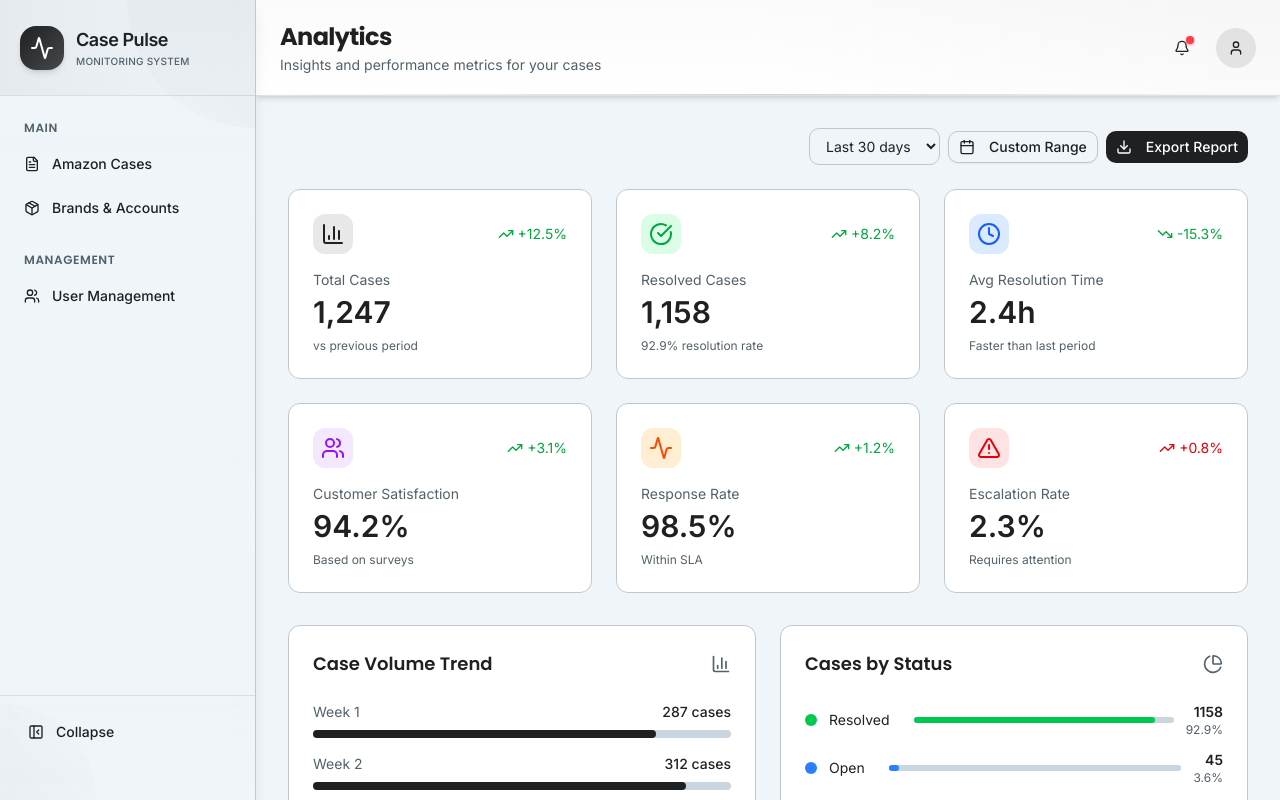
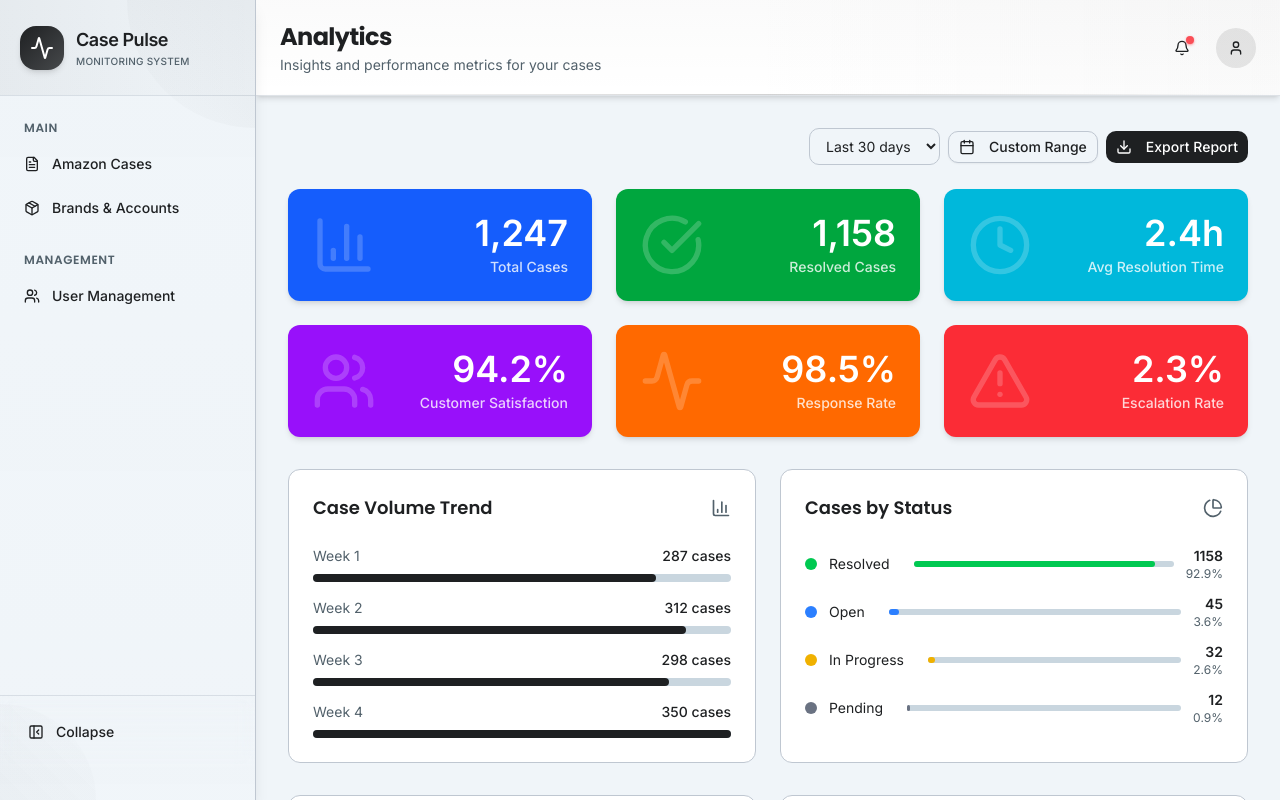
Before and after one commit to ssuico/casepulse, a Next.js app: page /analytics in a window 1280 px wide. Shown: the top 800 px of the page. Built offline with nearby package versions, Linux system fonts and the light colour scheme; sample sign-in values are in the browser's storage.

Commit message:
enhance analytics cards

```diff
--- a/src/app/analytics/page.tsx
+++ b/src/app/analytics/page.tsx
@@ -83,96 +83,70 @@ export default function AnalyticsPage() {
 
       {/* Key Metrics */}
       <div className="grid grid-cols-1 sm:grid-cols-2 lg:grid-cols-3 gap-6 mb-8">
-        <div className="bg-card border rounded-lg p-6">
-          <div className="flex items-center justify-between mb-4">
-            <div className="p-2 bg-primary/10 rounded-lg">
-              <BarChart3 className="h-6 w-6 text-primary" />
-            </div>
-            <div className="flex items-center text-green-600 text-sm">
-              <TrendingUp className="h-4 w-4 mr-1" />
-              +12.5%
-            </div>
+        {/* Total Cases */}
+        <div className="relative bg-blue-600 rounded-lg p-6 shadow-md hover:shadow-lg transition-shadow cursor-pointer overflow-hidden">
+          <div className="absolute left-6 top-1/2 -translate-y-1/2 opacity-20">
+            <BarChart3 className="h-16 w-16 text-white" />
           </div>
-          <p className="text-sm text-muted-foreground mb-1">Total Cases</p>
-          <p className="text-3xl font-bold">{mockStats.totalCases.toLocaleString()}</p>
-          <p className="text-xs text-muted-foreground mt-2">vs previous period</p>
+          <div className="relative text-right">
+            <p className="text-4xl font-bold text-white mb-1">{mockStats.totalCases.toLocaleString()}</p>
+            <p className="text-sm text-white/80 font-medium">Total Cases</p>
+          </div>
         </div>
 
-        <div className="bg-card border rounded-lg p-6">
-          <div className="flex items-center justify-between mb-4">
-            <div className="p-2 bg-green-100 rounded-lg">
-              <CheckCircle className="h-6 w-6 text-green-600" />
-            </div>
-            <div className="flex items-center text-green-600 text-sm">
-              <TrendingUp className="h-4 w-4 mr-1" />
-              +8.2%
-            </div>
+        {/* Resolved Cases */}
+        <div className="relative bg-green-600 rounded-lg p-6 shadow-md hover:shadow-lg transition-shadow cursor-pointer overflow-hidden">
+          <div className="absolute left-6 top-1/2 -translate-y-1/2 opacity-20">
+            <CheckCircle className="h-16 w-16 text-white" />
           </div>
-          <p className="text-sm text-muted-foreground mb-1">Resolved Cases</p>
-          <p className="text-3xl font-bold">{mockStats.resolvedCases.toLocaleString()}</p>
-          <p className="text-xs text-muted-foreground mt-2">
-            {((mockStats.resolvedCases / mockStats.totalCases) * 100).toFixed(1)}% resolution rate
-          </p>
+          <div className="relative text-right">
+            <p className="text-4xl font-bold text-white mb-1">{mockStats.resolvedCases.toLocaleString()}</p>
+            <p className="text-sm text-white/80 font-medium">Resolved Cases</p>
+          </div>
         </div>
 
-        <div className="bg-card border rounded-lg p-6">
-          <div className="flex items-center justify-between mb-4">
-            <div className="p-2 bg-blue-100 rounded-lg">
-              <Clock className="h-6 w-6 text-blue-600" />
-            </div>
-            <div className="flex items-center text-green-600 text-sm">
-              <TrendingDown className="h-4 w-4 mr-1" />
-              -15.3%
-            </div>
+        {/* Avg Resolution Time */}
+        <div className="relative bg-cyan-500 rounded-lg p-6 shadow-md hover:shadow-lg transition-shadow cursor-pointer overflow-hidden">
+          <div className="absolute left-6 top-1/2 -translate-y-1/2 opacity-20">
+            <Clock className="h-16 w-16 text-white" />
           </div>
-          <p className="text-sm text-muted-foreground mb-1">Avg Resolution Time</p>
-          <p className="text-3xl font-bold">{mockStats.avgResolutionTime}</p>
-          <p className="text-xs text-muted-foreground mt-2">Faster than last period</p>
+          <div className="relative text-right">
+            <p className="text-4xl font-bold text-white mb-1">{mockStats.avgResolutionTime}</p>
+            <p className="text-sm text-white/80 font-medium">Avg Resolution Time</p>
+          </div>
         </div>
 
-        <div className="bg-card border rounded-lg p-6">
-          <div className="flex items-center justify-between mb-4">
-            <div className="p-2 bg-purple-100 rounded-lg">
-              <Users className="h-6 w-6 text-purple-600" />
-            </div>
-            <div className="flex items-center text-green-600 text-sm">
-              <TrendingUp className="h-4 w-4 mr-1" />
-              +3.1%
-            </div>
+        {/* Customer Satisfaction */}
+        <div className="relative bg-purple-600 rounded-lg p-6 shadow-md hover:shadow-lg transition-shadow cursor-pointer overflow-hidden">
+          <div className="absolute left-6 top-1/2 -translate-y-1/2 opacity-20">
+            <Users className="h-16 w-16 text-white" />
           </div>
-          <p className="text-sm text-muted-foreground mb-1">Customer Satisfaction</p>
-          <p className="text-3xl font-bold">{mockStats.customerSatisfaction}%</p>
-          <p className="text-xs text-muted-foreground mt-2">Based on surveys</p>
+          <div className="relative text-right">
+            <p className="text-4xl font-bold text-white mb-1">{mockStats.customerSatisfaction}%</p>
+            <p className="text-sm text-white/80 font-medium">Customer Satisfaction</p>
+          </div>
         </div>
 
-        <div className="bg-card border rounded-lg p-6">
-          <div className="flex items-center justify-between mb-4">
-            <div className="p-2 bg-orange-100 rounded-lg">
-              <Activity className="h-6 w-6 text-orange-600" />
-            </div>
-            <div className="flex items-center text-green-600 text-sm">
-              <TrendingUp className="h-4 w-4 mr-1" />
-              +1.2%
-            </div>
+        {/* Response Rate */}
+        <div className="relative bg-orange-500 rounded-lg p-6 shadow-md hover:shadow-lg transition-shadow cursor-pointer overflow-hidden">
+          <div className="absolute left-6 top-1/2 -translate-y-1/2 opacity-20">
+            <Activity className="h-16 w-16 text-white" />
           </div>
-          <p className="text-sm text-muted-foreground mb-1">Response Rate</p>
-          <p className="text-3xl font-bold">{mockStats.responseRate}%</p>
-          <p className="text-xs text-muted-foreground mt-2">Within SLA</p>
+          <div className="relative text-right">
+            <p className="text-4xl font-bold text-white mb-1">{mockStats.responseRate}%</p>
+            <p className="text-sm text-white/80 font-medium">Response Rate</p>
+          </div>
         </div>
 
-        <div className="bg-card border rounded-lg p-6">
-          <div className="flex items-center justify-between mb-4">
-            <div className="p-2 bg-red-100 rounded-lg">
-              <AlertTriangle className="h-6 w-6 text-red-600" />
-            </div>
-            <div className="flex items-center text-red-600 text-sm">
-              <TrendingUp className="h-4 w-4 mr-1" />
-              +0.8%
-            </div>
+        {/* Escalation Rate */}
+        <div className="relative bg-red-500 rounded-lg p-6 shadow-md hover:shadow-lg transition-shadow cursor-pointer overflow-hidden">
+          <div className="absolute left-6 top-1/2 -translate-y-1/2 opacity-20">
+            <AlertTriangle className="h-16 w-16 text-white" />
           </div>
-          <p className="text-sm text-muted-foreground mb-1">Escalation Rate</p>
-          <p className="text-3xl font-bold">{mockStats.escalationRate}%</p>
-          <p className="text-xs text-muted-foreground mt-2">Requires attention</p>
+          <div className="relative text-right">
+            <p className="text-4xl font-bold text-white mb-1">{mockStats.escalationRate}%</p>
+            <p className="text-sm text-white/80 font-medium">Escalation Rate</p>
+          </div>
         </div>
       </div>
 
--- a/src/app/cases/page.tsx
+++ b/src/app/cases/page.tsx
@@ -461,46 +461,53 @@ export default function CasesPage() {
 
       {/* Stats Cards */}
       <div className="grid grid-cols-1 sm:grid-cols-2 lg:grid-cols-4 gap-4 mb-6">
-        <div className="bg-card border rounded-lg p-4">
-          <div className="flex items-center justify-between">
-            <div>
-              <p className="text-sm text-muted-foreground">Total Cases</p>
-              <p className="text-2xl font-bold">{mockCases.length}</p>
+        {/* Total Cases Card */}
+        <div className="relative bg-blue-600 rounded-lg p-6 shadow-md hover:shadow-lg transition-shadow cursor-pointer overflow-hidden">
+          <div className="absolute left-6 top-1/2 -translate-y-1/2 opacity-20">
+            <FileText className="h-16 w-16 text-white" />
           </div>
-            <FileText className="h-8 w-8 text-primary" />
+          <div className="relative text-right">
+            <p className="text-4xl font-bold text-white mb-1">{mockCases.length}</p>
+            <p className="text-sm text-white/80 font-medium">Total Cases</p>
           </div>
         </div>
-        <div className="bg-card border rounded-lg p-4">
-          <div className="flex items-center justify-between">
-            <div>
-              <p className="text-sm text-muted-foreground">Open</p>
-              <p className="text-2xl font-bold text-blue-600">
+
+        {/* Open Cases Card */}
+        <div className="relative bg-red-500 rounded-lg p-6 shadow-md hover:shadow-lg transition-shadow cursor-pointer overflow-hidden">
+          <div className="absolute left-6 top-1/2 -translate-y-1/2 opacity-20">
+            <FileText className="h-16 w-16 text-white" />
+          </div>
+          <div className="relative text-right">
+            <p className="text-4xl font-bold text-white mb-1">
               {mockCases.filter(c => c.status === "open").length}
             </p>
-            </div>
-            <FileText className="h-8 w-8 text-blue-600" />
+            <p className="text-sm text-white/80 font-medium">Open Cases</p>
           </div>
         </div>
-        <div className="bg-card border rounded-lg p-4">
-          <div className="flex items-center justify-between">
-            <div>
-              <p className="text-sm text-muted-foreground">In Progress</p>
-              <p className="text-2xl font-bold text-yellow-600">
+
+        {/* In Progress Card */}
+        <div className="relative bg-green-600 rounded-lg p-6 shadow-md hover:shadow-lg transition-shadow cursor-pointer overflow-hidden">
+          <div className="absolute left-6 top-1/2 -translate-y-1/2 opacity-20">
+            <RefreshCw className="h-16 w-16 text-white" />
+          </div>
+          <div className="relative text-right">
+            <p className="text-4xl font-bold text-white mb-1">
               {mockCases.filter(c => c.status === "in_progress").length}
             </p>
-            </div>
-            <RefreshCw className="h-8 w-8 text-yellow-600" />
+            <p className="text-sm text-white/80 font-medium">In Progress</p>
           </div>
         </div>
-        <div className="bg-card border rounded-lg p-4">
-          <div className="flex items-center justify-between">
-            <div>
-              <p className="text-sm text-muted-foreground">Urgent</p>
-              <p className="text-2xl font-bold text-red-600">
+
+        {/* Urgent Cases Card */}
+        <div className="relative bg-cyan-500 rounded-lg p-6 shadow-md hover:shadow-lg transition-shadow cursor-pointer overflow-hidden">
+          <div className="absolute left-6 top-1/2 -translate-y-1/2 opacity-20">
+            <AlertTriangle className="h-16 w-16 text-white" />
+          </div>
+          <div className="relative text-right">
+            <p className="text-4xl font-bold text-white mb-1">
               {mockCases.filter(c => c.priority === "urgent").length}
             </p>
-            </div>
-            <AlertTriangle className="h-8 w-8 text-red-600" />
+            <p className="text-sm text-white/80 font-medium">Urgent Priority</p>
           </div>
         </div>
       </div>
--- a/src/app/dashboard/page.tsx
+++ b/src/app/dashboard/page.tsx
@@ -94,74 +94,46 @@ export default function DashboardPage() {
         {/* Key Metrics */}
         <div className="grid grid-cols-1 md:grid-cols-2 lg:grid-cols-4 gap-6 mb-8">
           {/* Total Cases */}
-          <div className="bg-card border rounded-lg p-6 hover:shadow-md transition-shadow">
-            <div className="flex items-center justify-between">
-              <div>
-                <p className="text-sm font-medium text-muted-foreground">Total Cases</p>
-                <p className="text-3xl font-bold">{mockData.totalCases.toLocaleString()}</p>
-              </div>
-              <div className="relative">
-                <BarChart3 className="h-8 w-8 text-primary" />
-                <div className="absolute inset-0 h-8 w-8 rounded-full bg-primary/20 animate-pulse" />
-              </div>
+          <div className="relative bg-blue-600 rounded-lg p-6 shadow-md hover:shadow-lg transition-shadow cursor-pointer overflow-hidden">
+            <div className="absolute left-6 top-1/2 -translate-y-1/2 opacity-20">
+              <BarChart3 className="h-16 w-16 text-white" />
             </div>
-            <div className="mt-4 flex items-center text-sm">
-              <TrendingUp className="h-4 w-4 text-green-500 mr-1" />
-              <span className="text-green-600">+12% from last month</span>
+            <div className="relative text-right">
+              <p className="text-4xl font-bold text-white mb-1">{mockData.totalCases.toLocaleString()}</p>
+              <p className="text-sm text-white/80 font-medium">Total Cases</p>
             </div>
           </div>
 
           {/* Active Cases */}
-          <div className="bg-card border rounded-lg p-6 hover:shadow-md transition-shadow">
-            <div className="flex items-center justify-between">
-              <div>
-                <p className="text-sm font-medium text-muted-foreground">Active Cases</p>
-                <p className="text-3xl font-bold text-orange-600">{mockData.activeCases}</p>
-              </div>
-              <div className="relative">
-                <Activity className="h-8 w-8 text-orange-500 animate-pulse" />
-                <div className="absolute inset-0 h-8 w-8 rounded-full bg-orange-500/20 animate-ping" />
-              </div>
+          <div className="relative bg-orange-500 rounded-lg p-6 shadow-md hover:shadow-lg transition-shadow cursor-pointer overflow-hidden">
+            <div className="absolute left-6 top-1/2 -translate-y-1/2 opacity-20">
+              <Activity className="h-16 w-16 text-white" />
             </div>
-            <div className="mt-4 flex items-center text-sm">
-              <Clock className="h-4 w-4 text-orange-500 mr-1" />
-              <span className="text-orange-600">Avg: {mockData.avgResponseTime}</span>
+            <div className="relative text-right">
+              <p className="text-4xl font-bold text-white mb-1">{mockData.activeCases}</p>
+              <p className="text-sm text-white/80 font-medium">Active Cases</p>
             </div>
           </div>
 
           {/* Resolved Cases */}
-          <div className="bg-card border rounded-lg p-6 hover:shadow-md transition-shadow">
-            <div className="flex items-center justify-between">
-              <div>
-                <p className="text-sm font-medium text-muted-foreground">Resolved Cases</p>
-                <p className="text-3xl font-bold text-green-600">{mockData.resolvedCases}</p>
-              </div>
-              <div className="relative">
-                <CheckCircle className="h-8 w-8 text-green-500" />
-                <div className="absolute inset-0 h-8 w-8 rounded-full bg-green-500/20 animate-pulse" />
-              </div>
+          <div className="relative bg-green-600 rounded-lg p-6 shadow-md hover:shadow-lg transition-shadow cursor-pointer overflow-hidden">
+            <div className="absolute left-6 top-1/2 -translate-y-1/2 opacity-20">
+              <CheckCircle className="h-16 w-16 text-white" />
             </div>
-            <div className="mt-4 flex items-center text-sm">
-              <TrendingUp className="h-4 w-4 text-green-500 mr-1" />
-              <span className="text-green-600">+8% this week</span>
+            <div className="relative text-right">
+              <p className="text-4xl font-bold text-white mb-1">{mockData.resolvedCases}</p>
+              <p className="text-sm text-white/80 font-medium">Resolved Cases</p>
             </div>
           </div>
 
           {/* Urgent Cases */}
-          <div className="bg-card border rounded-lg p-6 hover:shadow-md transition-shadow">
-            <div className="flex items-center justify-between">
-              <div>
-                <p className="text-sm font-medium text-muted-foreground">Urgent Cases</p>
-                <p className="text-3xl font-bold text-red-600">{mockData.urgentCases}</p>
-              </div>
-              <div className="relative">
-                <AlertTriangle className="h-8 w-8 text-red-500 animate-pulse" />
-                <div className="absolute inset-0 h-8 w-8 rounded-full bg-red-500/20 animate-ping" />
-              </div>
+          <div className="relative bg-red-500 rounded-lg p-6 shadow-md hover:shadow-lg transition-shadow cursor-pointer overflow-hidden">
+            <div className="absolute left-6 top-1/2 -translate-y-1/2 opacity-20">
+              <AlertTriangle className="h-16 w-16 text-white" />
             </div>
-            <div className="mt-4 flex items-center text-sm">
-              <AlertTriangle className="h-4 w-4 text-red-500 mr-1" />
-              <span className="text-red-600">Requires attention</span>
+            <div className="relative text-right">
+              <p className="text-4xl font-bold text-white mb-1">{mockData.urgentCases}</p>
+              <p className="text-sm text-white/80 font-medium">Urgent Cases</p>
             </div>
           </div>
         </div>
--- a/src/app/users/page.tsx
+++ b/src/app/users/page.tsx
@@ -206,31 +206,36 @@ export default function UsersPage() {
 
       {/* Stats Cards */}
       <div className="grid grid-cols-1 sm:grid-cols-3 gap-4 mb-6">
-        <div className="bg-card border rounded-lg p-4">
-          <div className="flex items-center justify-between">
-            <div>
-              <p className="text-sm text-muted-foreground">Total Users</p>
-              <p className="text-2xl font-bold">{totalUsers}</p>
-            </div>
-            <UsersIcon className="h-8 w-8 text-primary" />
+        {/* Total Users Card */}
+        <div className="relative bg-blue-600 rounded-lg p-6 shadow-md hover:shadow-lg transition-shadow cursor-pointer overflow-hidden">
+          <div className="absolute left-6 top-1/2 -translate-y-1/2 opacity-20">
+            <UsersIcon className="h-16 w-16 text-white" />
+          </div>
+          <div className="relative text-right">
+            <p className="text-4xl font-bold text-white mb-1">{totalUsers}</p>
+            <p className="text-sm text-white/80 font-medium">Total Users</p>
           </div>
         </div>
-        <div className="bg-card border rounded-lg p-4">
-          <div className="flex items-center justify-between">
-            <div>
-              <p className="text-sm text-muted-foreground">Managers</p>
-              <p className="text-2xl font-bold text-purple-600">{totalManagers}</p>
-            </div>
-            <Shield className="h-8 w-8 text-purple-600" />
+
+        {/* Managers Card */}
+        <div className="relative bg-purple-600 rounded-lg p-6 shadow-md hover:shadow-lg transition-shadow cursor-pointer overflow-hidden">
+          <div className="absolute left-6 top-1/2 -translate-y-1/2 opacity-20">
+            <Shield className="h-16 w-16 text-white" />
+          </div>
+          <div className="relative text-right">
+            <p className="text-4xl font-bold text-white mb-1">{totalManagers}</p>
+            <p className="text-sm text-white/80 font-medium">Managers</p>
           </div>
         </div>
-        <div className="bg-card border rounded-lg p-4">
-          <div className="flex items-center justify-between">
-            <div>
-              <p className="text-sm text-muted-foreground">Regular Users</p>
-              <p className="text-2xl font-bold text-blue-600">{totalRegularUsers}</p>
-            </div>
-            <UserIcon className="h-8 w-8 text-blue-600" />
+
+        {/* Regular Users Card */}
+        <div className="relative bg-cyan-500 rounded-lg p-6 shadow-md hover:shadow-lg transition-shadow cursor-pointer overflow-hidden">
+          <div className="absolute left-6 top-1/2 -translate-y-1/2 opacity-20">
+            <UserIcon className="h-16 w-16 text-white" />
+          </div>
+          <div className="relative text-right">
+            <p className="text-4xl font-bold text-white mb-1">{totalRegularUsers}</p>
+            <p className="text-sm text-white/80 font-medium">Regular Users</p>
           </div>
         </div>
       </div>
```
Also changed, not shown: src/app/accounts/page.tsx (+24 -53 lines). Lines whose indentation alone changed are shown as unchanged.
